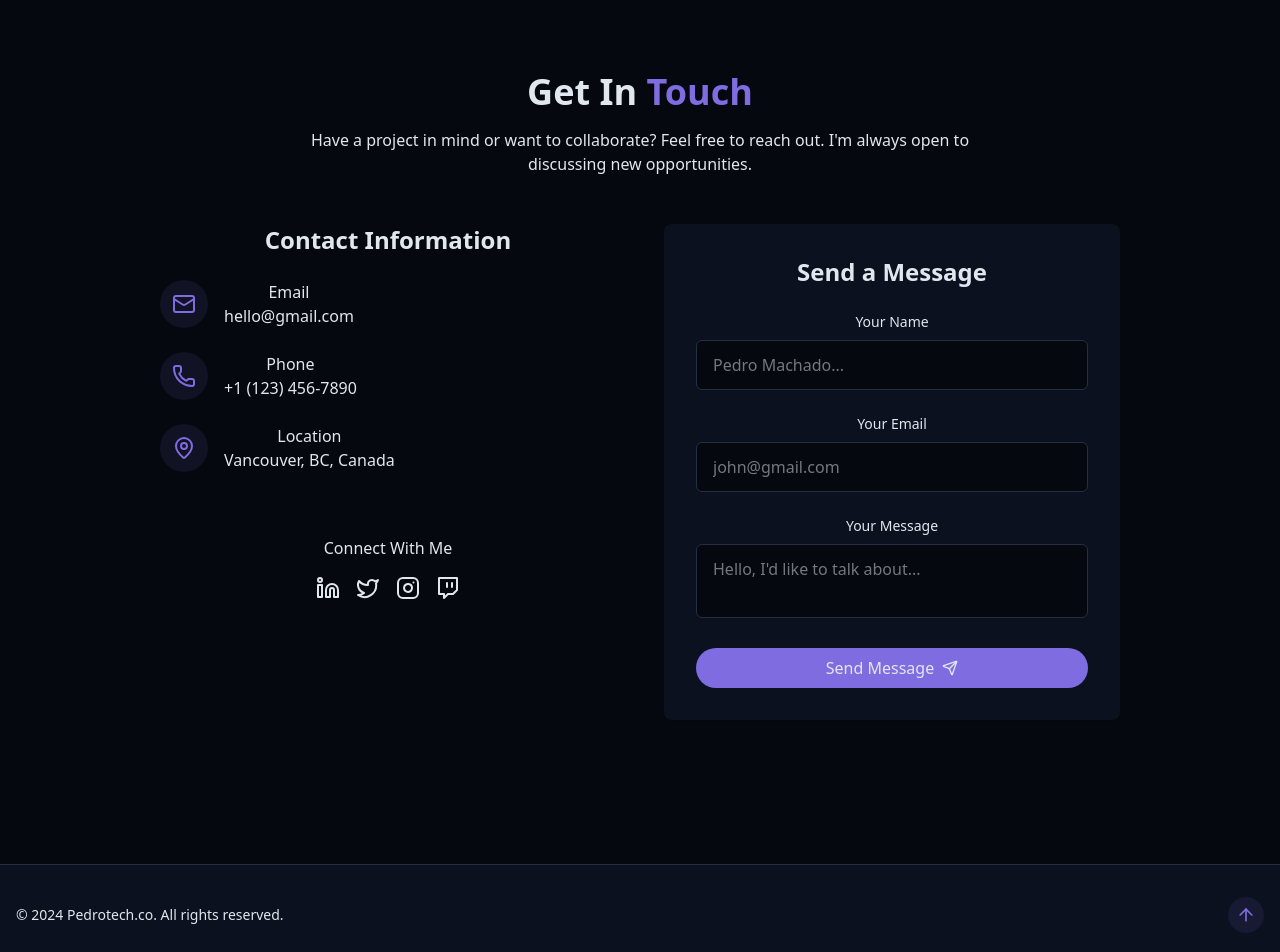
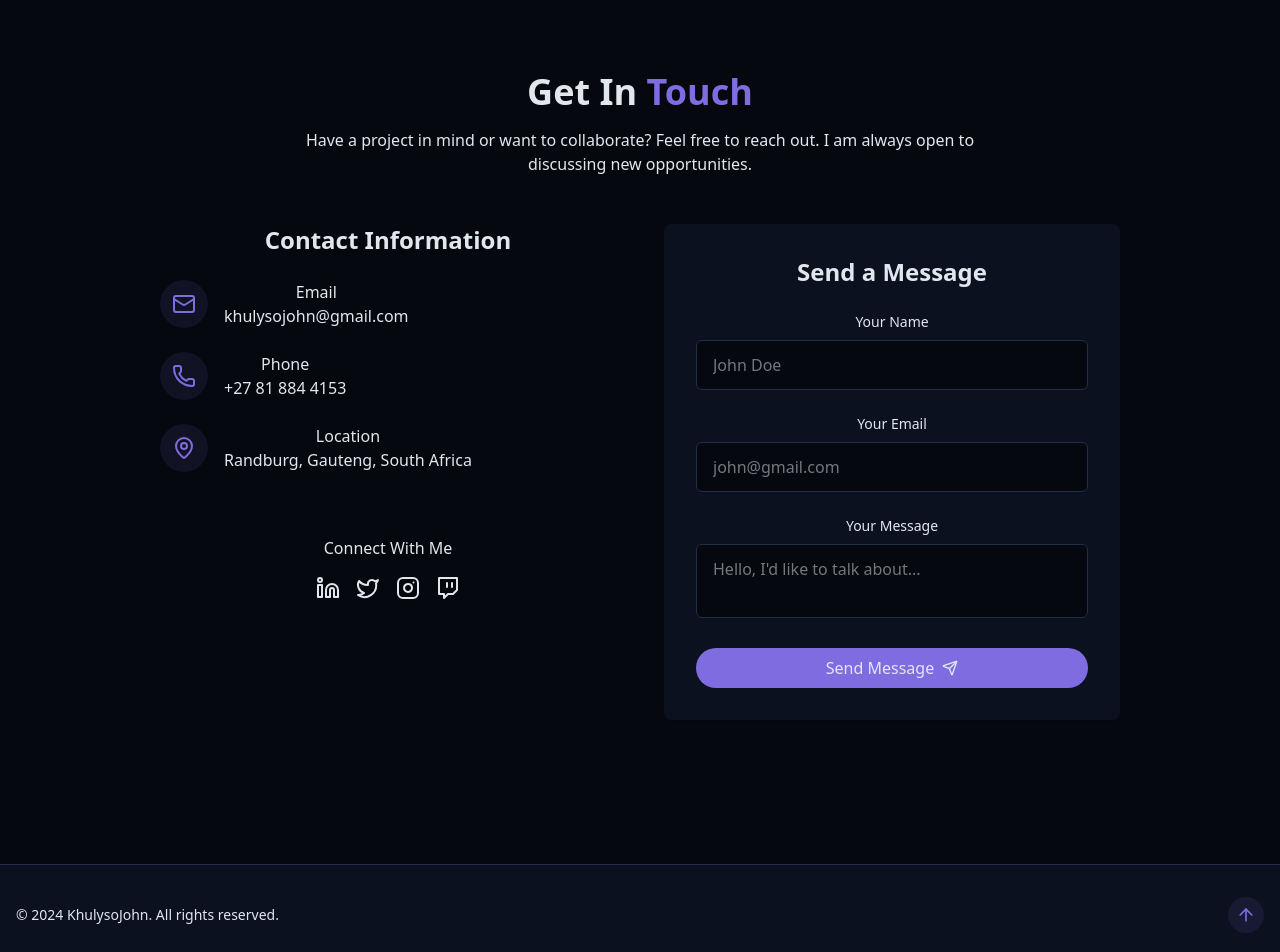
Before and after one commit to KhulisoJohn/portfolio, a React (Vite) app: page / in a window 1280 px wide. Shown: the part 3720-4672 px from the top of the page. Built offline with nearby package versions, Linux system fonts and the light colour scheme.

Commit message:
initial commit

```diff
--- a/src/components/ContactSection.jsx
+++ b/src/components/ContactSection.jsx
@@ -38,7 +38,7 @@ export const ContactSection = () => {
 
         <p className="text-center text-muted-foreground mb-12 max-w-2xl mx-auto">
           Have a project in mind or want to collaborate? Feel free to reach out.
-          I'm always open to discussing new opportunities.
+          I am always open to discussing new opportunities.
         </p>
 
         <div className="grid grid-cols-1 md:grid-cols-2 gap-12">
@@ -59,7 +59,7 @@ export const ContactSection = () => {
                     href="mailto:hello@gmail.com"
                     className="text-muted-foreground hover:text-primary transition-colors"
                   >
-                    hello@gmail.com
+                    khulysojohn@gmail.com
                   </a>
                 </div>
               </div>
@@ -73,7 +73,7 @@ export const ContactSection = () => {
                     href="tel:+11234567890"
                     className="text-muted-foreground hover:text-primary transition-colors"
                   >
-                    +1 (123) 456-7890
+                    +27 81 884 4153
                   </a>
                 </div>
               </div>
@@ -84,7 +84,7 @@ export const ContactSection = () => {
                 <div>
                   <h4 className="font-medium"> Location</h4>
                   <a className="text-muted-foreground hover:text-primary transition-colors">
-                    Vancouver, BC, Canada
+                    Randburg, Gauteng, South Africa
                   </a>
                 </div>
               </div>
@@ -130,7 +130,7 @@ export const ContactSection = () => {
                   name="name"
                   required
                   className="w-full px-4 py-3 rounded-md border border-input bg-background focus:outline-hidden foucs:ring-2 focus:ring-primary"
-                  placeholder="Pedro Machado..."
+                  placeholder="John Doe"
                 />
               </div>
 
--- a/src/components/Footer.jsx
+++ b/src/components/Footer.jsx
@@ -6,7 +6,7 @@ export const Footer = () => {
       {" "}
       <p className="text-sm text-muted-foreground">
         {" "}
-        &copy; {new Date().getFullYear()} Pedrotech.co. All rights reserved.
+        &copy; {new Date().getFullYear()} KhulysoJohn. All rights reserved.
       </p>
       <a
         href="#hero"
```
